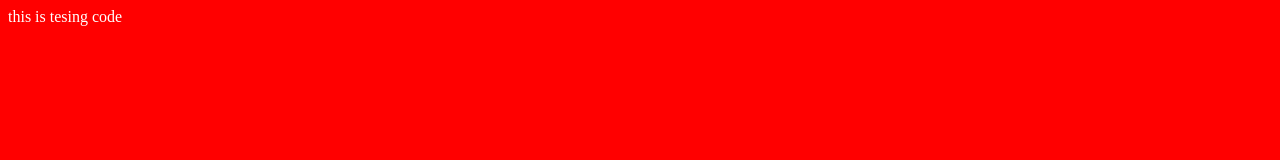
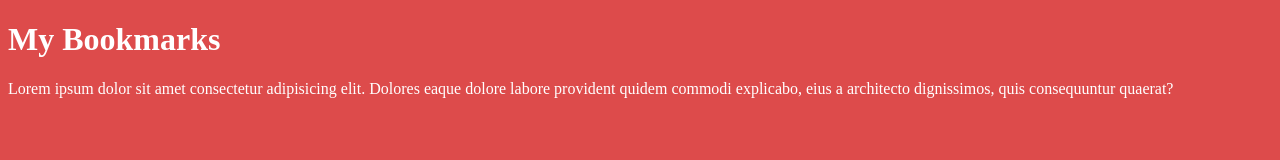
Before and after one commit to shobhnath123/sigmaCource, a plain HTML site: page index.html in a window 1280 px wide. Drawn offline with Linux system fonts and the light colour scheme.

Commit message:
bookmark code

```diff
--- a/index.html
+++ b/index.html
@@ -3,11 +3,15 @@
   <head>
     <meta charset="UTF-8" />
     <meta name="viewport" content="width=device-width, initial-scale=1.0" />
-    <title>Sigma web deveopemt course</title>
+    <title>My Bookmarks- course</title>
     <link rel="stylesheet" href="style.css" />
   </head>
   <body>
-    this is tesing code
-    <script src="script.js"></script>
+    <h1>My Bookmarks</h1>
+    <p>
+      Lorem ipsum dolor sit amet consectetur adipisicing elit. Dolores eaque
+      dolore labore provident quidem commodi explicabo, eius a architecto
+      dignissimos, quis consequuntur quaerat?
+    </p>
   </body>
 </html>
--- a/style.css
+++ b/style.css
@@ -1,4 +1,4 @@
 body {
-  background-color: red;
+  background-color: rgb(221, 75, 75);
   color: white;
 }
```
Also changed, not shown: bookmarkmanager.html (added, +24 -0 lines).
